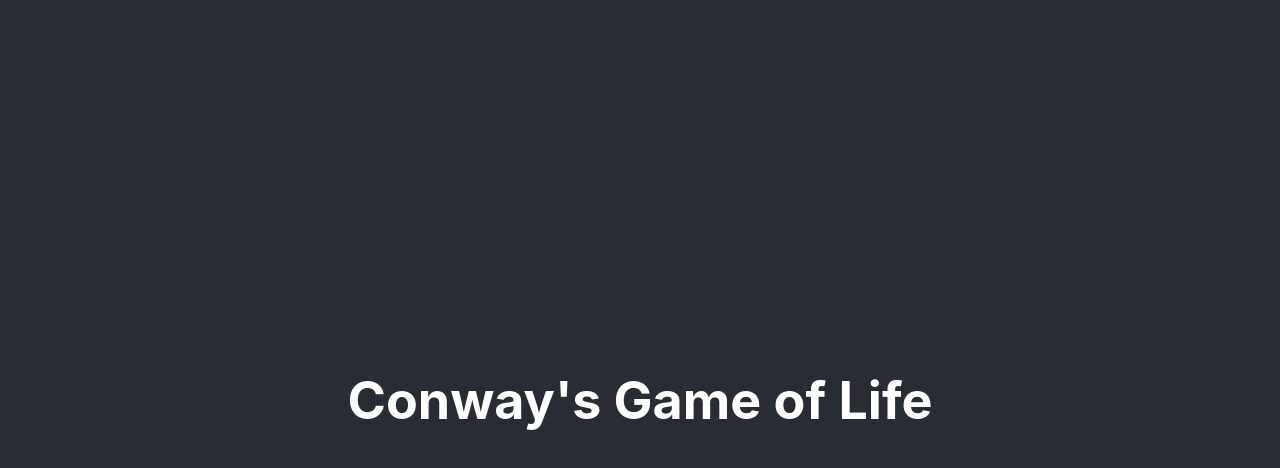
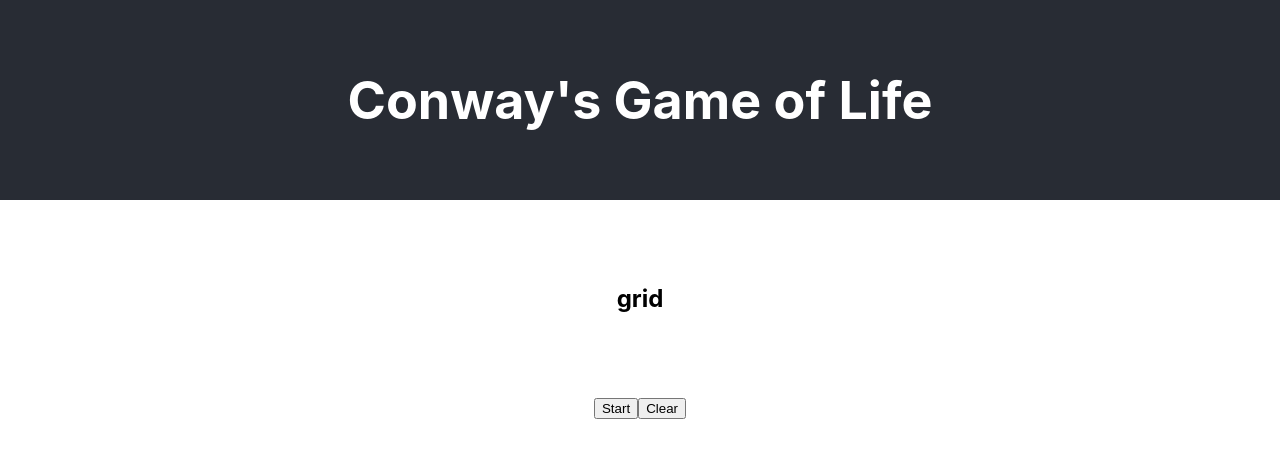
Before and after one commit to thisbenrogers/gol-conway, a React (Create React App) app: page / in a window 1280 px wide. Shown: the top 468 px of the page. Built offline with nearby package versions, Linux system fonts and the light colour scheme.

Commit message:
Implements very basic wireframe for application

```diff
--- a/src/App.css
+++ b/src/App.css
@@ -4,7 +4,7 @@
 
 .App-header {
   background-color: #282c34;
-  min-height: 100vh;
+  height: 25vh;
   display: flex;
   flex-direction: column;
   align-items: center;
@@ -12,3 +12,12 @@
   font-size: calc(10px + 2vmin);
   color: white;
 }
+
+.App-body {
+  height: 75vh;
+  background: white;
+}
+
+.grid {
+  padding: 8vh 8vw;
+}
--- a/src/App.js
+++ b/src/App.js
@@ -2,11 +2,35 @@ import React from 'react';
 import './App.css';
 
 function App() {
+
+  const start = () => true
+  const stop = () => false
+  const isRunning = () => false
+  const clearGrid = () => null
+
   return (
     <div className="App">
       <header className="App-header">
         <h1>Conway's Game of Life</h1>
       </header>
+      <body className="App-body">
+        <div className="grid">
+          <h2>grid</h2>
+        </div>
+        <button onClick={() => {
+          if(isRunning()){
+            stop() ;
+          }
+          else{
+            start() ;
+          }
+        }}>{isRunning()? 'Stop' : 'Start'}</button>
+        <button disabled={isRunning()} onClick={() => {
+          if(!isRunning()){
+            clearGrid()
+          }
+        }}>{isRunning() ? '...' : "Clear"}</button>
+      </body>
     </div>
   );
 }
```
